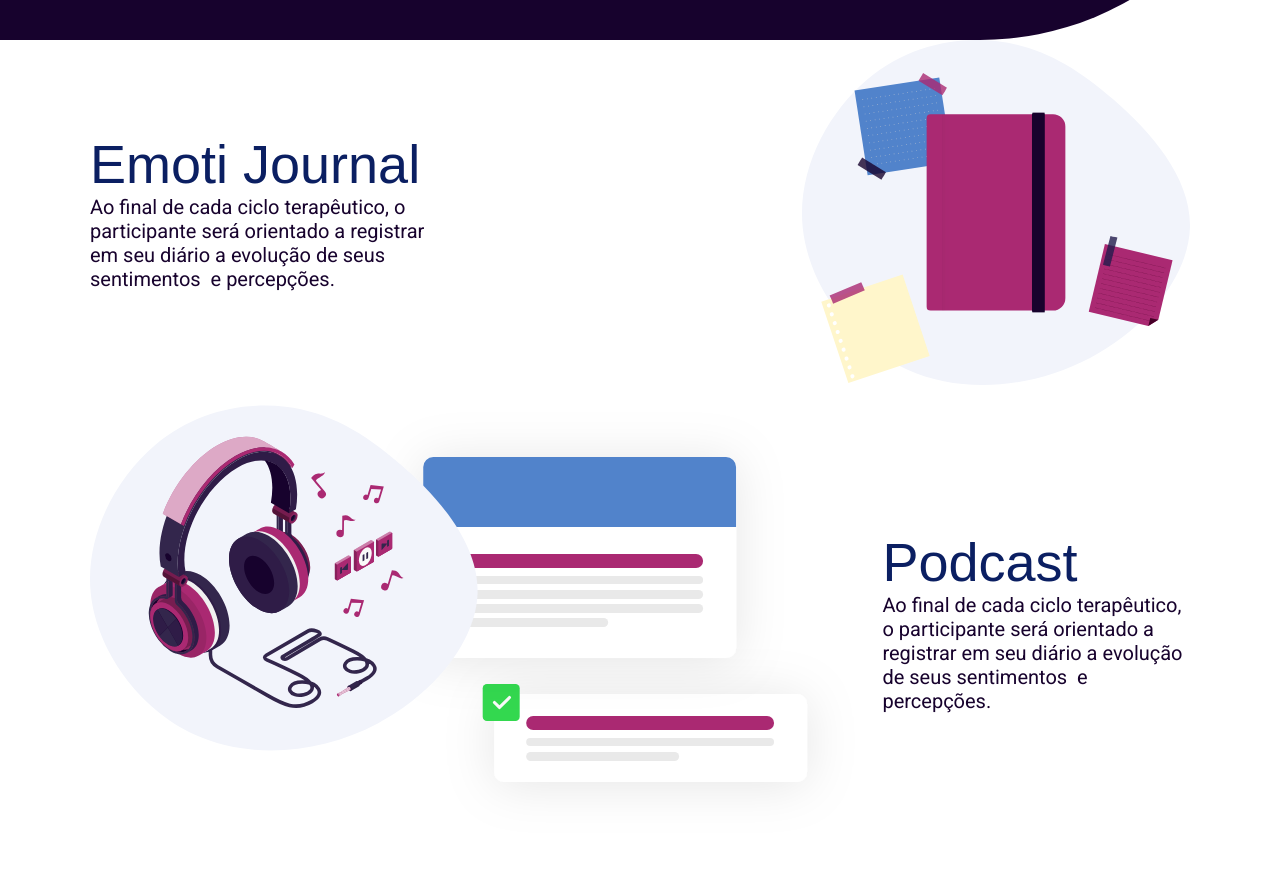
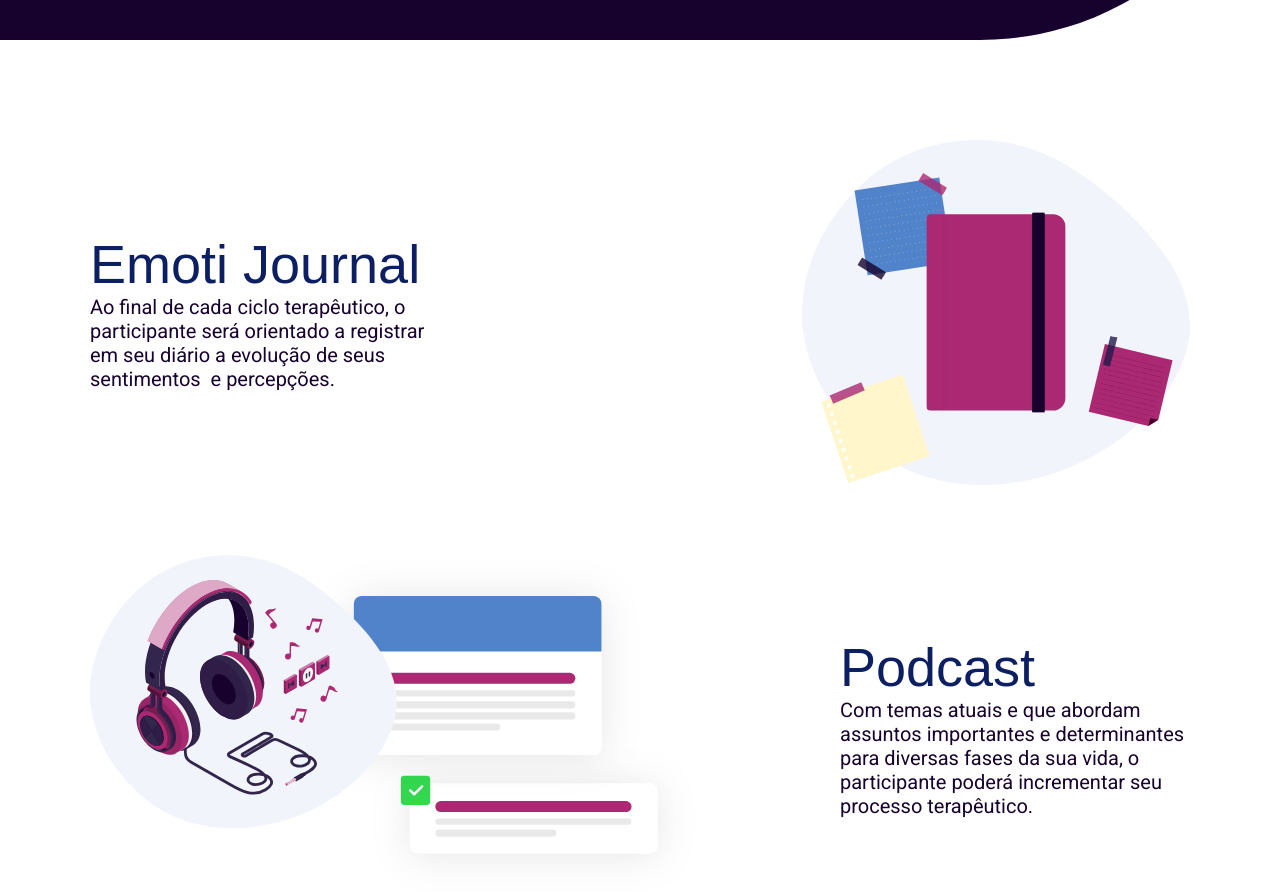
Before and after one commit to MarcosVel/WeDoCare, a React (Create React App) app: page / in a window 1280 px wide. Shown: the part 760-1654 px from the top of the page. Before the commit the page ends 1620 px from the top, so only its background shows below. Built offline with nearby package versions, Linux system fonts and the light colour scheme.

Commit message:
Content finished

```diff
--- a/src/components/Content/Content.css
+++ b/src/components/Content/Content.css
@@ -1,10 +1,13 @@
-.content {
+.content_section {
   display: flex;
   flex-direction: column;
   align-items: center;
+  margin: 100px 0;
+  height: 775px;
+  justify-content: space-between;
 }
 
-.content_journal {
+.content {
   display: flex;
   align-items: center;
   justify-content: space-between;
@@ -12,5 +15,10 @@
 }
 
 .content_text {
-  max-width: 340px;
+  max-width: 350px;
 }
+
+#podcast_img {
+  max-width: 717px;
+  height: 376px;
+}
--- a/src/components/Content/Content.js
+++ b/src/components/Content/Content.js
@@ -4,23 +4,20 @@ import Podcast from '../../assets/Podcast.svg';
 
 function Content() {
   return (
-    <section className="content">
-      <div className="content_journal">
+    <section className="content_section">
+      <div className="content">
         <div className="content_text">
           <h3>Emoti Journal</h3>
           <p className="page_text">Ao final de cada ciclo terapêutico, o participante será orientado a registrar em seu diário a evolução de seus sentimentos  e percepções.</p>
         </div>
         <img src={ Journal } alt='Journal' />
       </div>
-      <div className="content_journal">
-        <img src={ Podcast } alt='Journal' />
+      <div className="content">
+        <img src={ Podcast } id='podcast_img' alt='Journal' />
         <div className="content_text">
           <h3>Podcast</h3>
-          <p className="page_text">Ao final de cada ciclo terapêutico, o participante será orientado a registrar em seu diário a evolução de seus sentimentos  e percepções.</p>
+          <p className="page_text">Com temas atuais e que abordam assuntos importantes e determinantes para diversas fases da sua vida, o participante poderá incrementar seu processo terapêutico.</p>
         </div>
-      </div>
-      <div className="content_podcast">
-
       </div>
     </section>
   )
```
